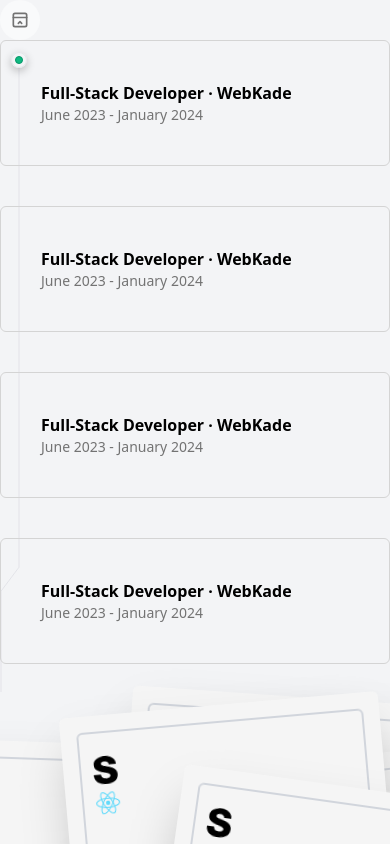
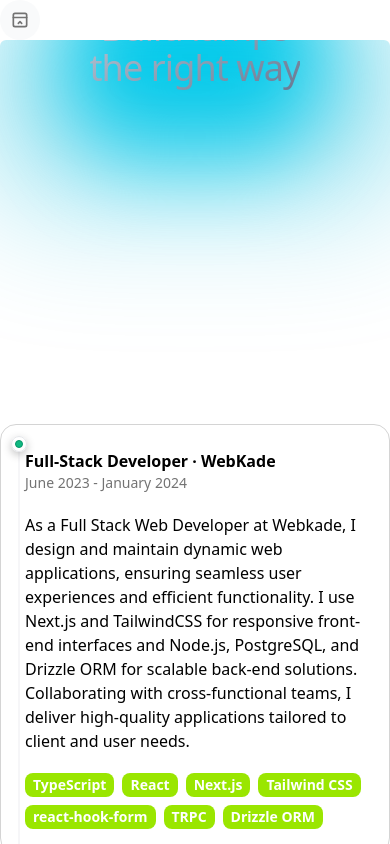
Before and after one commit to aDevNamedShayan/official-portfolio, a Next.js app: page / in a window 390 px wide. Shown: the top 844 px of the page. Built offline with nearby package versions, Linux system fonts and the light colour scheme.

Commit message:
Feature: Lamp elements identified

```diff
--- a/src/app/globals.css
+++ b/src/app/globals.css
@@ -2,6 +2,7 @@
 @custom-variant dark (&:is(.dark *));
 
 @theme  {
+  --color-lightBg: oklch(1 0 0);
   --color-darkBg: oklch(0.16 0.01 262.25);
 }
 
--- a/src/app/layout.tsx
+++ b/src/app/layout.tsx
@@ -31,7 +31,7 @@
       suppressHydrationWarning
     >
       <body
-        className={`${geistSans.variable} ${geistMono.variable} antialiased bg-gray-100 dark:bg-darkBg`}
+        className={`${geistSans.variable} ${geistMono.variable} antialiased bg-lightBg dark:bg-darkBg`}
       >
         <Providers>
           {children}
--- a/src/components/ExperienceSection/ExperienceSection.tsx
+++ b/src/components/ExperienceSection/ExperienceSection.tsx
@@ -1,17 +1,37 @@
+'use client'
+
+import { LampHeader } from "../common/LampHeader";
 import { CardSpotlight } from "../ui/card-spotlight";
 import { TracingBeam } from "../ui/trancing-beam";
 
 export function ExperienceSection() {
   return (
     <section>
+      <LampHeader>
+        Build lamps <br /> the right way
+      </LampHeader>
       <TracingBeam wrapperClassName="flex flex-col gap-10">
         {/* <div className="mx-auto antialiased pt-4 relative"> */}
           {dummyContent.map((item, index) => (
-          <CardSpotlight key={index} className="w-full aspect-[4/1]" canvasWrapperClassName="bg-neutral-200 dark:bg-neutral-800">
-            <h3 className="font-bold z-10">
-              {item.title}
-            </h3>
-            <p className="text-neutral-500 text-sm z-50">{item.timeline}</p>
+          <CardSpotlight key={index} className="w-full flex flex-col gap-5" canvasWrapperClassName="bg-neutral-100 dark:bg-neutral-800">
+            <header>
+              <h3 className="font-bold z-10">
+                {item.title}
+              </h3>
+              <p className="text-neutral-500 text-sm z-50">{item.timeline}</p>
+            </header>
+
+            <p>{item.description}</p>
+
+            <ul className="flex flex-wrap gap-2">
+              {item.technologies.map(tech => (
+                <li
+                  key={tech}
+                  className='px-2 py-0.5 bg-lime-400 rounded-lg text-white text-sm font-bold'
+                >{tech}</li>
+              ))}
+            </ul>
+
           </CardSpotlight>
           //   <div key={`content-${index}`} className="mb-10">
           //     <h2 className="bg-black text-white rounded-full text-sm w-fit px-4 py-1 mb-4">
--- /dev/null
+++ b/src/components/common/LampHeader.tsx
@@ -0,0 +1,21 @@
+import { LampContainer } from "../ui/lamp";
+import { motion } from "motion/react";
+
+export function LampHeader({ children }) {
+  return (
+    <LampContainer>
+      <motion.h1
+        initial={{ opacity: 0.5, y: 100 }}
+        whileInView={{ opacity: 1, y: 0 }}
+        transition={{
+          delay: 0.3,
+          duration: 0.8,
+          ease: "easeInOut",
+        }}
+        className="bg-gradient-to-br from-slate-300 to-slate-500 py-4 bg-clip-text text-center text-4xl font-medium tracking-tight text-transparent md:text-7xl"
+      >
+        {children}
+      </motion.h1>
+    </LampContainer>
+  );
+}
--- a/src/components/ui/card-spotlight.tsx
+++ b/src/components/ui/card-spotlight.tsx
@@ -8,13 +8,11 @@
 export const CardSpotlight = ({
   children,
   radius = 350,
-  color = "#262626",
   className,
   canvasWrapperClassName,
   ...props
 }: {
   radius?: number;
-  color?: string;
   children: React.ReactNode;
   canvasWrapperClassName?: string;
 } & React.HTMLAttributes<HTMLDivElement>) => {
@@ -37,7 +35,7 @@
   return (
     <div
       className={cn(
-        "group/spotlight p-10 rounded-md relative border border-neutral-300 dark:border-neutral-800",
+        "group/spotlight p-6 rounded-2xl relative border border-neutral-300 dark:border-neutral-800",
         className
       )}
       onMouseMove={handleMouseMove}
@@ -65,8 +63,12 @@
             animationSpeed={5}
             containerClassName="bg-transparent absolute inset-0 pointer-events-none"
             colors={[
-              [59, 130, 246],
-              [139, 92, 246],
+              // [59, 130, 246],
+              // [139, 92, 246],
+              // [3, 252, 98],
+              [3, 252, 111],
+              // [144, 252, 3],
+              [3, 252, 231]
             ]}
             dotSize={3}
             showGradient={false}
--- /dev/null
+++ b/src/components/ui/lamp.tsx
@@ -0,0 +1,92 @@
+"use client";
+import React from "react";
+import { motion } from "motion/react";
+import { cn } from "@/lib/utils";
+
+export const LampContainer = ({
+  children,
+  className,
+}: {
+  children: React.ReactNode;
+  className?: string;
+}) => {
+  return (
+    <div
+      className={cn(
+        "relative flex min-h-96 flex-col items-center justify-center overflow-hidden bg-transparent w-full rounded-md z-0",
+        className
+      )}
+    >
+      <div className="relative flex w-full flex-1 scale-y-125 items-center justify-center isolate z-0 ">
+        {/* <motion.div
+          initial={{ opacity: 0.5, width: "15rem" }}
+          whileInView={{ opacity: 1, width: "30rem" }}
+          transition={{
+            delay: 0.3,
+            duration: 0.8,
+            ease: "easeInOut",
+          }}
+          style={{
+            backgroundImage: `conic-gradient(var(--conic-position), var(--tw-gradient-stops))`,
+          }}
+          className="absolute inset-auto right-1/2 h-56 overflow-visible w-[30rem] bg-gradient-conic from-cyan-500 via-transparent to-transparent text-white [--conic-position:from_70deg_at_center_top]"
+        >
+          <div className="absolute border border-red-700 w-[100%] left-0 bg-darkBg h-40 bottom-0 z-20 [mask-image:linear-gradient(to_top,white,transparent)]" />
+          <div className="absolute border border-red-700 w-40 h-[100%] left-0 bg-darkBg bottom-0 z-20 [mask-image:linear-gradient(to_right,white,transparent)]" />
+        </motion.div> */}
+        {/* <motion.div
+          initial={{ opacity: 0.5, width: "15rem" }}
+          whileInView={{ opacity: 1, width: "30rem" }}
+          transition={{
+            delay: 0.3,
+            duration: 0.8,
+            ease: "easeInOut",
+          }}
+          style={{
+            backgroundImage: `conic-gradient(var(--conic-position), var(--tw-gradient-stops))`,
+          }}
+          className="absolute border border-red-700 inset-auto left-1/2 h-56 w-[30rem] bg-gradient-conic from-transparent via-transparent to-cyan-500 text-white [--conic-position:from_290deg_at_center_top]"
+        >
+          <div className="absolute  w-40 h-[100%] right-0 bg-transparent bottom-0 z-20 [mask-image:linear-gradient(to_left,white,transparent)]" />
+          <div className="absolute border border-red-700 w-[100%] right-0 bg-transparent h-40 bottom-0 z-20 [mask-image:linear-gradient(to_top,white,transparent)]" />
+        </motion.div> */}
+        {/* <div className="absolute border border-red-700 top-1/2 h-48 w-full translate-y-12 scale-x-150 bg-darkBg blur-2xl"></div> */}
+        {/* <div className="absolute border border-red-700 top-1/2 z-50 h-48 w-full bg-transparent opacity-10 backdrop-blur-md"></div> */}
+
+        {/* Base Reflection */}
+        <div className="absolute inset-auto z-50 h-36 w-[28rem] -translate-y-1/2 rounded-full bg-cyan-500 opacity-50 blur-3xl"></div>
+
+        {/* Lamp Reflection */}
+        <motion.div
+          initial={{ width: "8rem" }}
+          whileInView={{ width: "16rem" }}
+          transition={{
+            delay: 0.3,
+            duration: 0.8,
+            ease: "easeInOut",
+          }}
+          className="absolute inset-auto z-30 h-36 w-64 -translate-y-[6rem] rounded-full bg-cyan-400 blur-2xl"
+        ></motion.div>
+
+        {/* The Lamp */}
+        <motion.div
+          initial={{ width: "15rem" }}
+          whileInView={{ width: "30rem" }}
+          transition={{
+            delay: 0.3,
+            duration: 0.8,
+            ease: "easeInOut",
+          }}
+          className="absolute inset-auto z-50 h-0.5 w-[30rem] -translate-y-[7rem] bg-cyan-400 "
+        ></motion.div>
+
+        {/* Upper section's Lamp Reflection dimmer */}
+        <div className="absolute inset-auto z-40 h-44 w-full -translate-y-[12.5rem] bg-lightBg dark:bg-darkBg"></div>
+      </div>
+
+      <div className="relative z-50 flex -translate-y-80 flex-col items-center px-5">
+        {children}
+      </div>
+    </div>
+  );
+};
--- a/src/components/ui/trancing-beam.tsx
+++ b/src/components/ui/trancing-beam.tsx
@@ -34,14 +34,14 @@
   }, []);
 
   const y1 = useSpring(
-    useTransform(scrollYProgress, [0, 0.8], [50, svgHeight]),
+    useTransform(scrollYProgress, [0, 0.6], [50, svgHeight]),
     {
       stiffness: 500,
       damping: 90,
     },
   );
   const y2 = useSpring(
-    useTransform(scrollYProgress, [0, 1], [50, svgHeight - 200]),
+    useTransform(scrollYProgress, [0, 2], [50, svgHeight - 200]),
     {
       stiffness: 500,
       damping: 90,
@@ -115,8 +115,8 @@
               y2={y2} // set y2 for gradient
             >
               <stop stopColor="#18CCFC" stopOpacity="0"></stop>
-              <stop stopColor="#18CCFC"></stop>
-              <stop offset="0.325" stopColor="#6344F5"></stop>
+              <stop stopColor="#90fc03"></stop>
+              <stop offset="0.325" stopColor="#18CCFC"></stop>
               <stop offset="1" stopColor="#AE48FF" stopOpacity="0"></stop>
             </motion.linearGradient>
           </defs>
```
